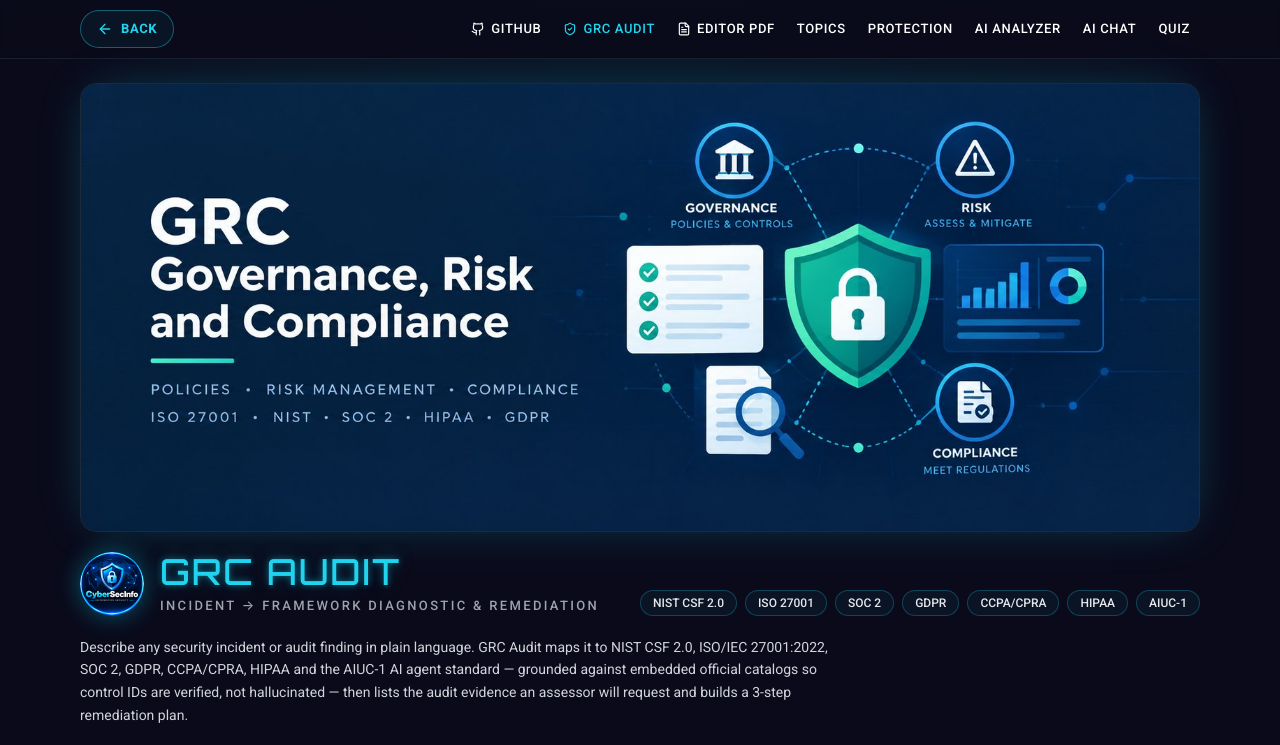
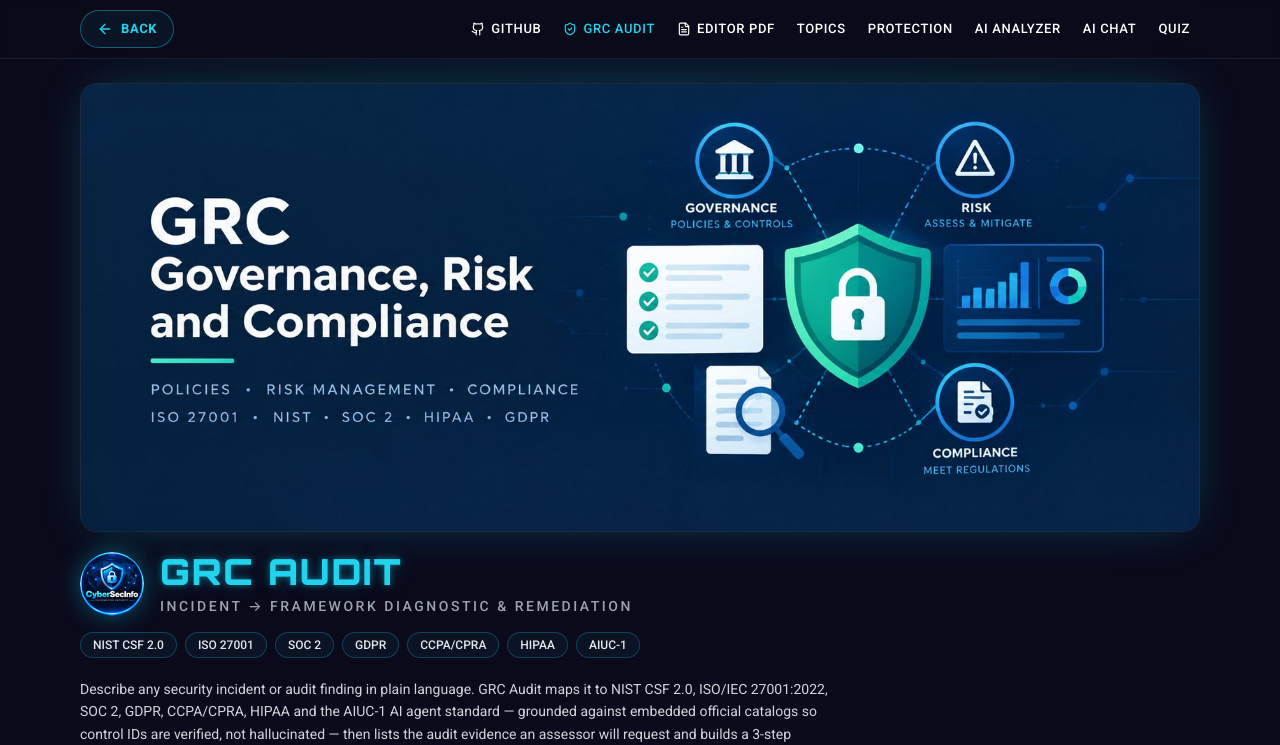
Before and after one commit to ahuttener/GRC-Audit, a Next.js app: page / in a window 1280 px wide. Shown: the top 745 px of the page. Built offline with nearby package versions, Linux system fonts and the light colour scheme; no server answers.

Commit message:
Revert "Header: match the Pentest title weight and subtitle size"
This reverts commit 50bfd19e67e71603a4a792f22d37f281bb263a9a.

```diff
--- a/src/app/page.tsx
+++ b/src/app/page.tsx
@@ -109,10 +109,10 @@
                 className="h-14 w-14 shrink-0 rounded-full shadow-[0_0_24px_rgba(6,182,212,0.45)] sm:h-16 sm:w-16"
               />
               <div>
-                <h1 className="text-glow font-display text-3xl font-normal uppercase tracking-[0.05em] text-accent sm:text-4xl">
+                <h1 className="text-glow font-display text-3xl font-black uppercase tracking-[0.05em] text-accent sm:text-4xl">
                   GRC Audit
                 </h1>
-                <p className="mt-1 text-[13px] font-medium uppercase tracking-[0.18em] text-slate-400">
+                <p className="mt-1 text-xs font-medium uppercase tracking-[0.18em] text-slate-400 sm:text-sm">
                   Incident → Framework diagnostic &amp; remediation
                 </p>
               </div>
```
